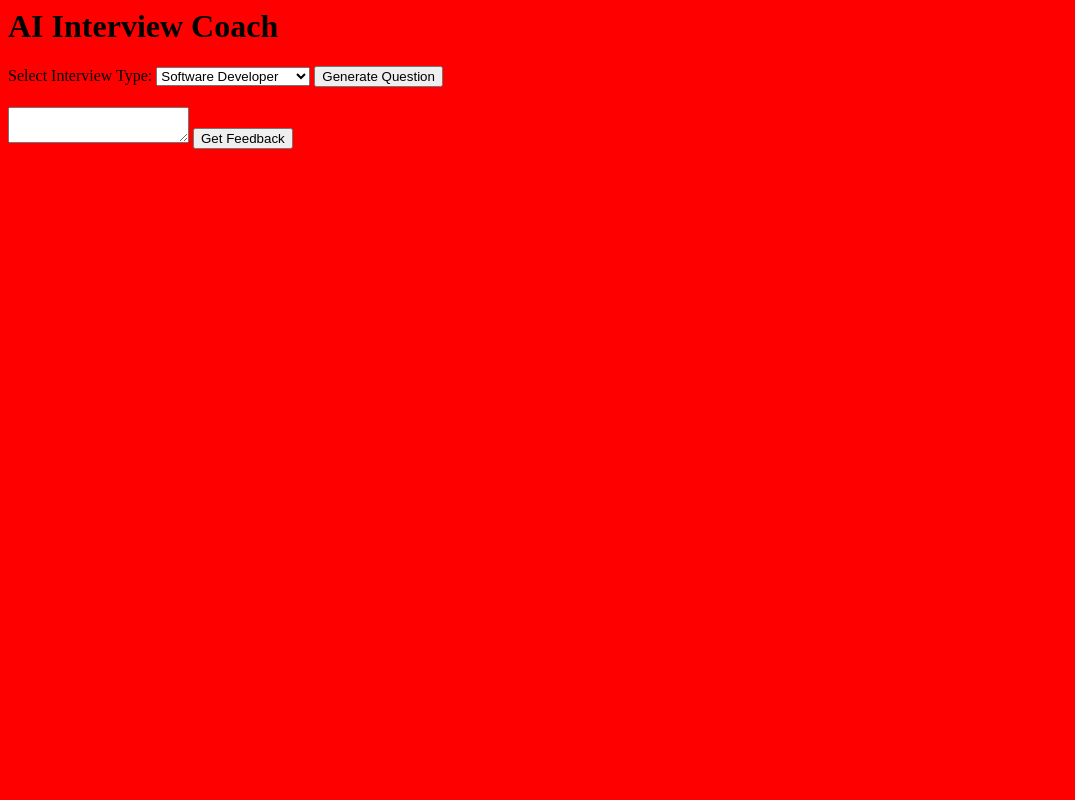
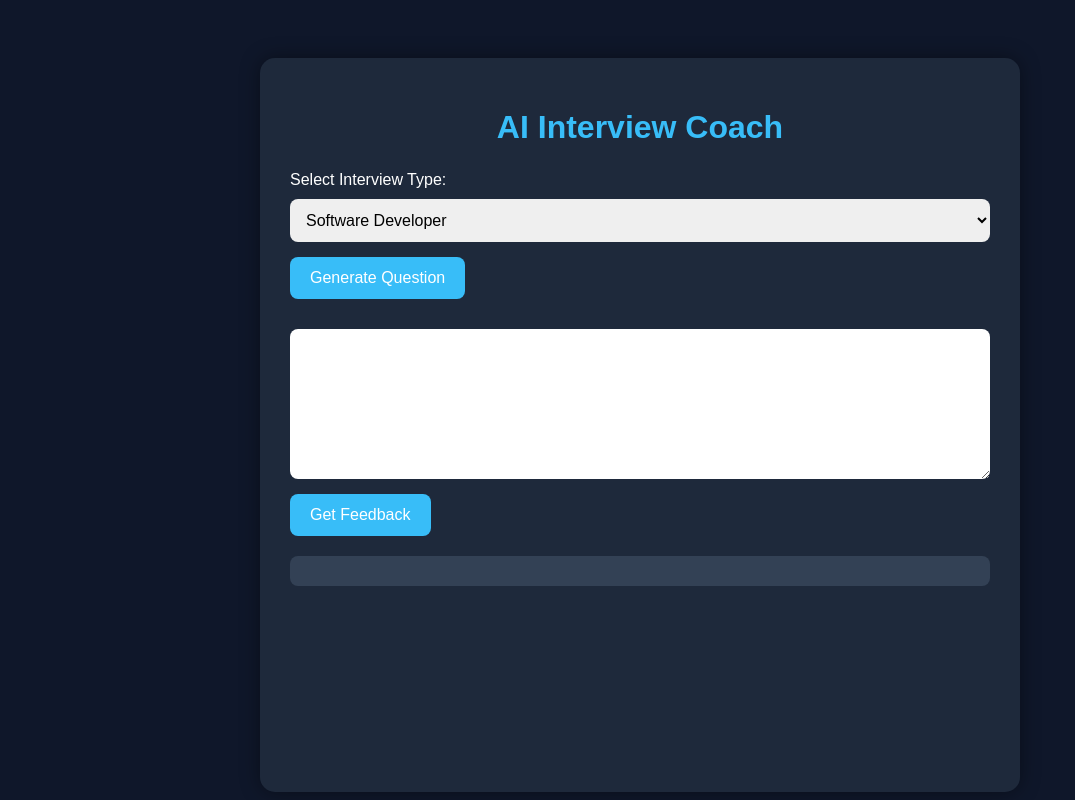
Before and after one commit to Blake13676/github-portfolio, a plain HTML site: page ai-interview-coach/index.html in a window 1280 px wide. Shown: the whole page, without its empty margins (0-1075 px from the left). Drawn offline with Linux system fonts and the light colour scheme.

Commit message:
Revamp CSS styles for improved layout and design

```diff
--- a/ai-interview-coach/style.css
+++ b/ai-interview-coach/style.css
@@ -1,3 +1,65 @@
 body {
-    background: red;
+    font-family: Arial, sans-serif;
+    background: #0f172a;
+    color: white;
+    display: flex;
+    justify-content: center;
+    padding-top: 50px;
 }
+
+.container {
+    background: #1e293b;
+    width: 700px;
+    padding: 30px;
+    border-radius: 15px;
+    box-shadow: 0 0 20px rgba(0,0,0,0.4);
+}
+
+h1 {
+    text-align: center;
+    color: #38bdf8;
+    margin-bottom: 25px;
+}
+
+select,
+textarea {
+    width: 100%;
+    padding: 12px;
+    margin-top: 10px;
+    border-radius: 8px;
+    border: none;
+    font-size: 16px;
+}
+
+textarea {
+    min-height: 150px;
+    resize: vertical;
+}
+
+button {
+    background: #38bdf8;
+    color: white;
+    border: none;
+    padding: 12px 20px;
+    margin-top: 15px;
+    border-radius: 8px;
+    cursor: pointer;
+    font-size: 16px;
+}
+
+button:hover {
+    background: #0ea5e9;
+}
+
+#question {
+    margin-top: 20px;
+    color: #facc15;
+}
+
+#feedback {
+    margin-top: 20px;
+    padding: 15px;
+    background: #334155;
+    border-radius: 8px;
+    font-weight: bold;
+}
```
